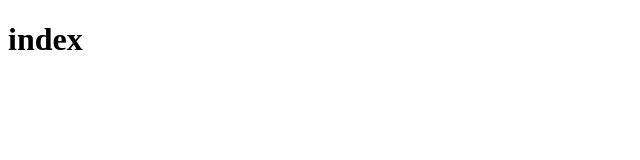
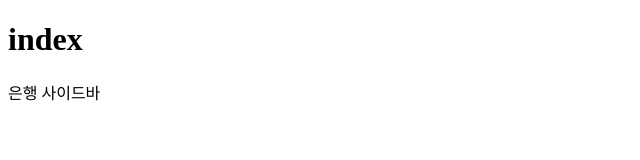
Before and after one commit to SANGHYUNBBB/financialApp, a plain HTML site: page index.html in a window 1280 px wide. Shown: the whole page, without its empty margins (0-640 px from the left). Drawn offline with Linux system fonts and the light colour scheme.

Commit message:
sidebar 작성했습니다.

```diff
--- a/index.html
+++ b/index.html
@@ -7,5 +7,6 @@
   </head>
   <body>
     <h1>index</h1>
+    <div class="sidebar">은행 사이드바</div>
   </body>
 </html>
```
Also changed, not shown: 1 other file.
